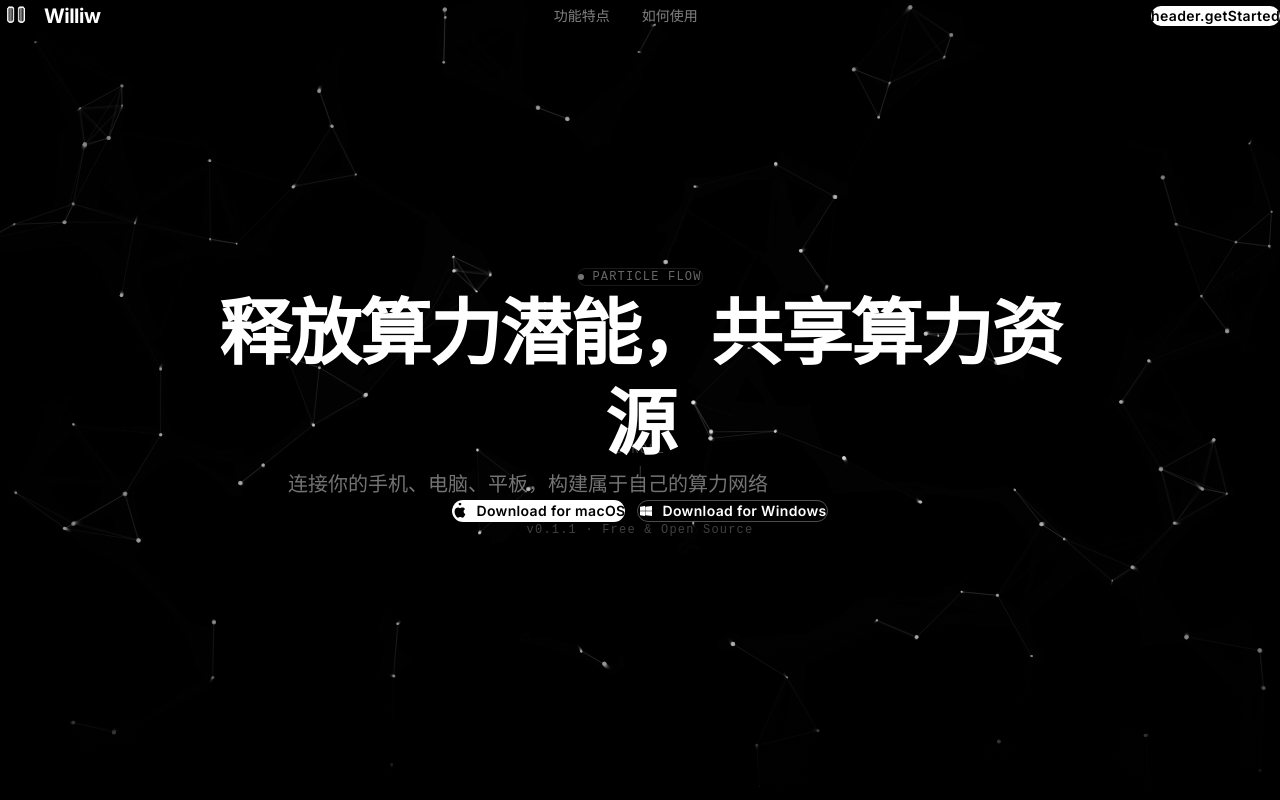
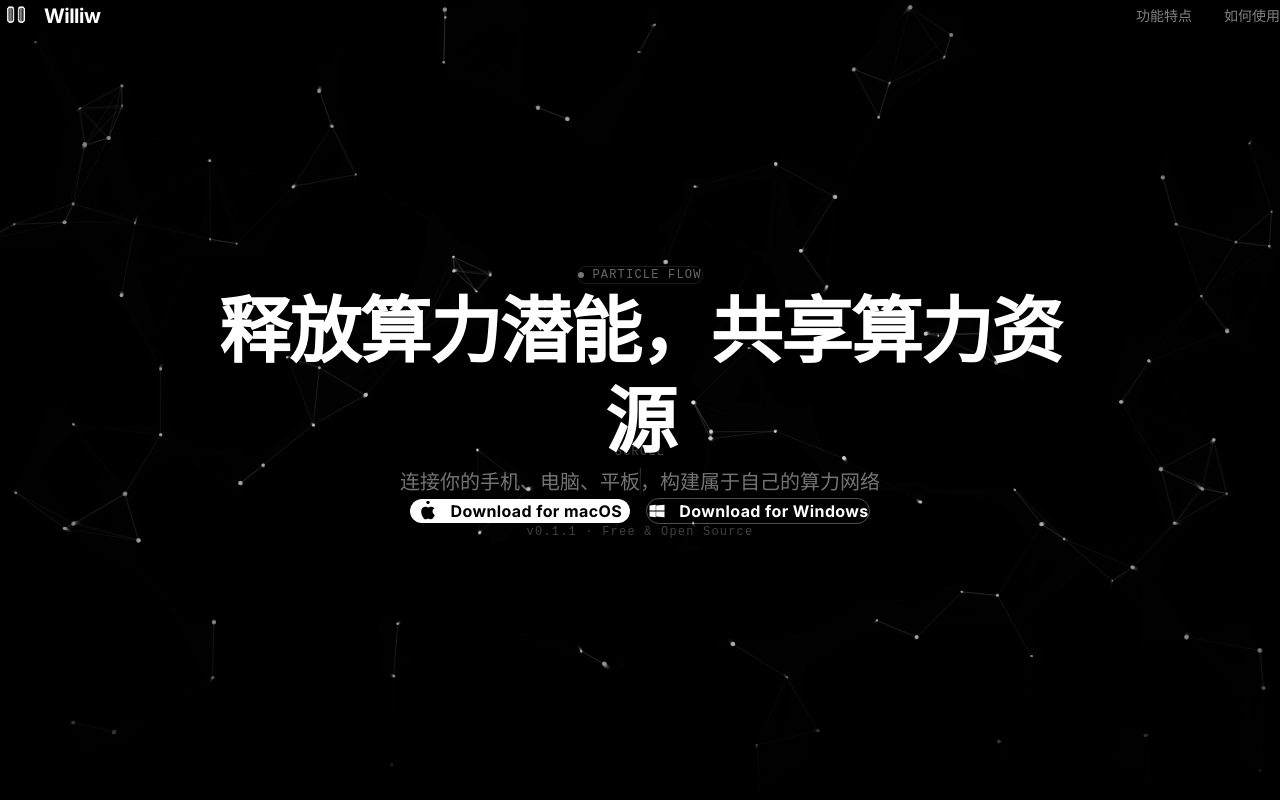
Before and after one commit to logos-42/williw--fronted, a React (Vite) app: page / in a window 1280 px wide. Shown: the top 800 px of the page. Built offline with nearby package versions, Linux system fonts and the light colour scheme.

Commit message:
fix: remove Get Started button, enlarge download buttons, fix subtitle centering

```diff
--- a/src/components/Header.tsx
+++ b/src/components/Header.tsx
@@ -57,13 +57,6 @@ export default function Header() {
           ))}
         </nav>
 
-        {/* CTA */}
-        <button
-          onClick={() => scrollToSection('download')}
-          className="btn-gradient px-5 py-2 rounded-full text-sm font-semibold tracking-wide"
-        >
-          {t('header.getStarted')}
-        </button>
       </div>
     </motion.header>
   );
--- a/src/components/Hero.tsx
+++ b/src/components/Hero.tsx
@@ -221,29 +221,31 @@ export default function Hero() {
           {t('hero.title')}
         </motion.h1>
 
-        <motion.p
+        <motion.div
           initial={{ opacity: 0, y: 30 }}
           animate={{ opacity: 1, y: 0 }}
           transition={{ duration: 0.9, delay: 0.4 }}
-          className="text-lg md:text-xl text-white/45 mb-10 max-w-2xl mx-auto leading-relaxed text-center not-italic font-normal"
+          className="w-full flex justify-center mb-10"
         >
-          {t('hero.subtitle')}
-        </motion.p>
+          <p className="text-lg md:text-xl text-white/45 leading-relaxed not-italic font-normal text-center max-w-xl">
+            {t('hero.subtitle')}
+          </p>
+        </motion.div>
 
         <motion.div
           initial={{ opacity: 0, y: 30 }}
           animate={{ opacity: 1, y: 0 }}
           transition={{ duration: 0.9, delay: 0.6 }}
-          className="flex flex-col sm:flex-row gap-3 justify-center"
+          className="flex flex-col sm:flex-row gap-4 justify-center items-center"
         >
           {/* macOS download */}
           <a
             href="https://github.com/logos-42/williw/releases/download/v0.1.1/Williw.Desktop_0.1.1_x64.dmg"
             target="_blank"
             rel="noopener noreferrer"
-            className="btn-gradient px-7 py-3.5 rounded-full font-semibold text-sm tracking-wide inline-flex items-center justify-center gap-2"
+            className="btn-gradient px-10 py-4 rounded-full font-bold text-base tracking-wide inline-flex items-center justify-center gap-3 min-w-[220px]"
           >
-            <svg className="w-4 h-4" viewBox="0 0 24 24" fill="currentColor">
+            <svg className="w-5 h-5" viewBox="0 0 24 24" fill="currentColor">
               <path d="M18.71 19.5C17.88 20.74 17 21.95 15.66 21.97C14.32 22 13.89 21.18 12.37 21.18C10.84 21.18 10.37 21.95 9.1 22C7.79 22.05 6.8 20.68 5.96 19.47C4.25 17 2.94 12.45 4.7 9.39C5.57 7.87 7.13 6.91 8.82 6.88C10.1 6.86 11.32 7.75 12.11 7.75C12.89 7.75 14.37 6.68 15.92 6.84C16.57 6.87 18.39 7.1 19.56 8.82C19.47 8.88 17.39 10.1 17.41 12.63C17.44 15.65 20.06 16.66 20.09 16.67C20.06 16.74 19.67 18.11 18.71 19.5ZM13 3.5C13.73 2.67 14.13 2.04 14.13 1.5C14.13 0.67 13.13 0 12 0C10.87 0 9.87 0.67 9.87 1.5C9.87 2.04 10.27 2.67 11 3.5H13Z"/>
             </svg>
             Download for macOS
@@ -254,9 +256,9 @@ export default function Hero() {
             href="https://github.com/logos-42/williw/releases/download/v0.1.1/Williw.Desktop_0.1.1_x64-setup.exe"
             target="_blank"
             rel="noopener noreferrer"
-            className="btn-outline px-7 py-3.5 rounded-full font-semibold text-sm tracking-wide inline-flex items-center justify-center gap-2"
+            className="btn-outline px-10 py-4 rounded-full font-bold text-base tracking-wide inline-flex items-center justify-center gap-3 min-w-[220px]"
           >
-            <svg className="w-4 h-4" viewBox="0 0 24 24" fill="currentColor">
+            <svg className="w-5 h-5" viewBox="0 0 24 24" fill="currentColor">
               <path d="M3 5.5L10.5 4.5V11.5H3V5.5ZM3 18.5V12.5H10.5V19.5L3 18.5ZM11 5.5L21 4.5V11.5H11V5.5ZM11 18.5L21 19.5V12.5H11V18.5Z"/>
             </svg>
             Download for Windows
```
